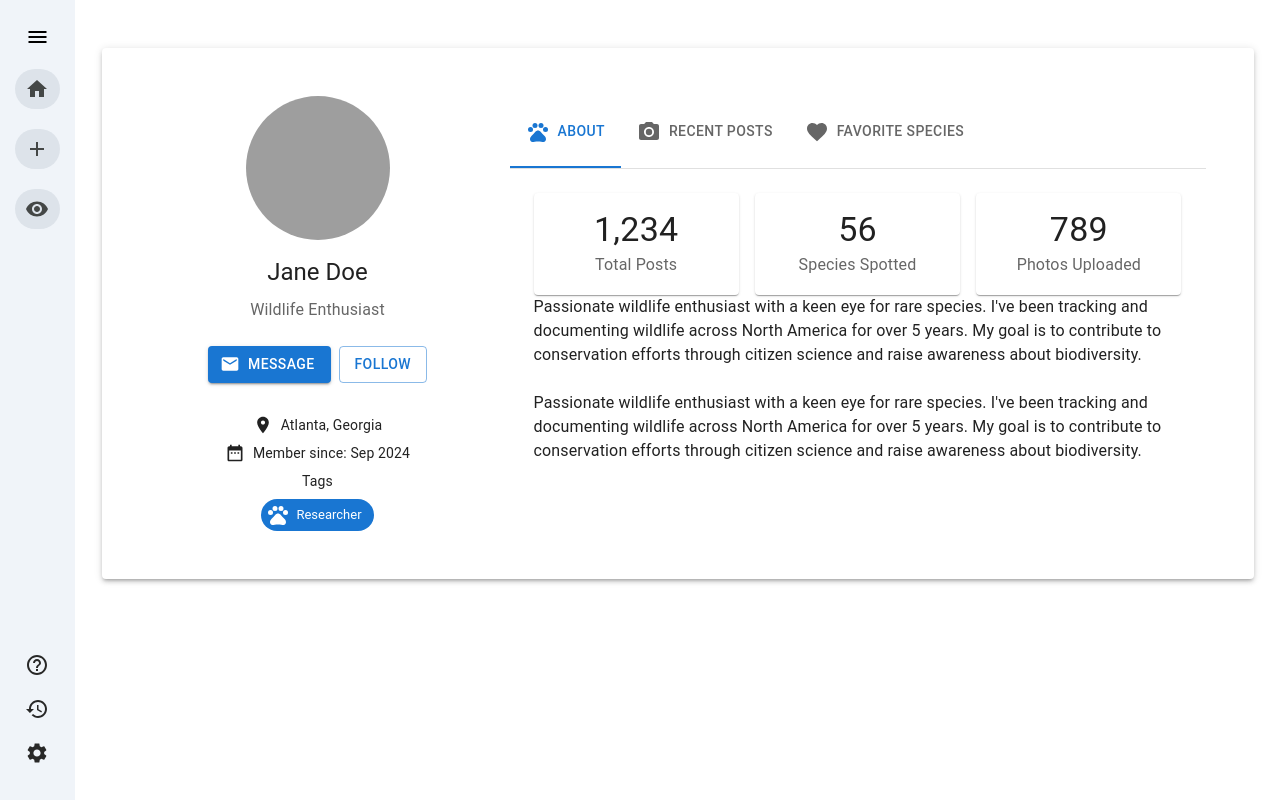
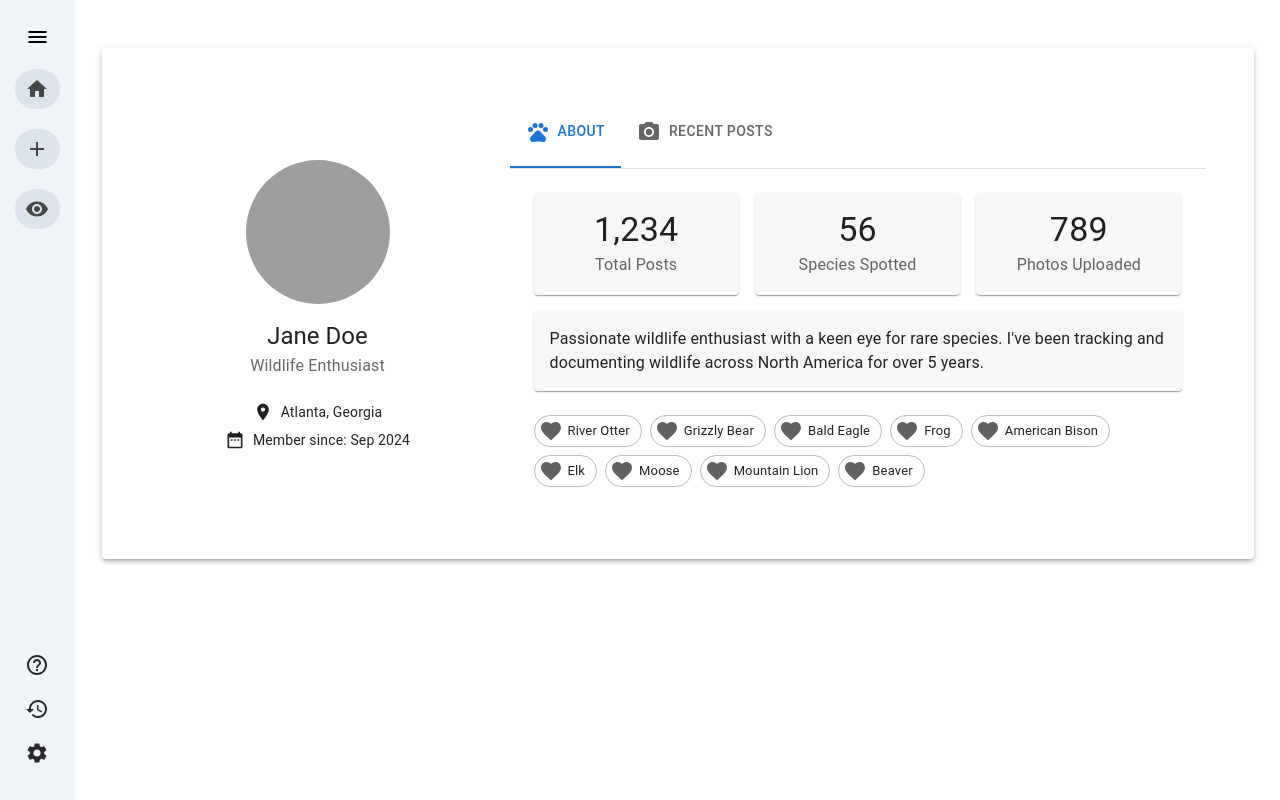
Before and after one commit to The-Enforcers/WildLife-Tracker-Repo-JIC4125, a React (Create React App) app in the folder frontend/: page /profile in a window 1280 px wide. Built offline with nearby package versions, Linux system fonts and the light colour scheme; grey boxes are pictures that could not be loaded.

Commit message:
added post btn to homepage and updated profile page

```diff
--- a/frontend/src/components/SearchBox/SearchBox.css
+++ b/frontend/src/components/SearchBox/SearchBox.css
@@ -1,8 +1,9 @@
 .search-container {
   display: flex;
   align-items: center;
-  gap: 10px; /* Space between search box and icons */
+  gap: 10px;
   margin: 10px;
+  width: 95%;
 }
 
 .search-box {
--- a/frontend/src/pages/CreatePost/CreatePostPage.js
+++ b/frontend/src/pages/CreatePost/CreatePostPage.js
@@ -40,6 +40,7 @@ const CreatePostPage = () => {
   const [customAttachmentType, setCustomAttachmentType] = useState("");
   const [recommendations, setRecommendations] = useState("");
   const [image, setImage] = useState(null);
+  // eslint-disable-next-line
   const [error, setError] = useState("");
   const navigate = useNavigate();
 
--- a/frontend/src/pages/ProfilePage/ProfilePage.js
+++ b/frontend/src/pages/ProfilePage/ProfilePage.js
@@ -28,7 +28,6 @@ import {
 
 import Sidebar from "../../components/Sidebar/Sidebar";
 
-
 const StyledPaper = styled(Paper)(({ theme }) => ({
   padding: theme.spacing(3),
   marginTop: theme.spacing(3),
@@ -52,6 +51,7 @@ const StatsCard = styled(Card)(({ theme }) => ({
   flexDirection: "column",
   justifyContent: "center",
   alignItems: "center",
+  background: "#12121208",
   padding: theme.spacing(2),
 }));
 
@@ -93,6 +93,7 @@ export default function ProfilePage() {
                 item
                 xs={12}
                 md={4}
+                mt={8}
                 sx={{
                   display: "flex",
                   flexDirection: "column",
@@ -103,9 +104,7 @@ export default function ProfilePage() {
                   alt="Jane Doe"
                   src="/placeholder.svg?height=200&width=200"
                 />
-                <Typography variant="h5" gutterBottom>
-                  Jane Doe
-                </Typography>
+                <Typography variant="h5">Jane Doe</Typography>
                 <Typography
                   variant="subtitle1"
                   color="textSecondary"
@@ -113,16 +112,7 @@ export default function ProfilePage() {
                 >
                   Wildlife Enthusiast
                 </Typography>
-                <Box sx={{ mt: 2, mb: 2 }}>
-                  <Button
-                    variant="contained"
-                    startIcon={<Email />}
-                    sx={{ mr: 1 }}
-                  >
-                    Message
-                  </Button>
-                  <Button variant="outlined">Follow</Button>
-                </Box>
+
                 <Box sx={{ display: "flex", alignItems: "center", mt: 2 }}>
                   <LocationOn fontSize="small" sx={{ mr: 1 }} />
                   <Typography variant="body2">Atlanta, Georgia</Typography>
@@ -132,14 +122,6 @@ export default function ProfilePage() {
                   <Typography variant="body2">
                     Member since: Sep 2024
                   </Typography>
-                </Box>
-                <Box>
-                  <Typography pt={1} variant="body2">
-                    Tags
-                  </Typography>
-                </Box>
-                <Box sx={{ mt: 1, display: "flex", gap: 1 }}>
-                  <Chip icon={<Pets />} label="Researcher" color="primary" />
                 </Box>
               </Grid>
               <Grid item xs={12} md={8}>
@@ -153,11 +135,6 @@ export default function ProfilePage() {
                     <Tab
                       label="Recent Posts"
                       icon={<CameraAlt />}
-                      iconPosition="start"
-                    />
-                    <Tab
-                      label="Favorite Species"
-                      icon={<Favorite />}
                       iconPosition="start"
                     />
                   </Tabs>
@@ -189,23 +166,36 @@ export default function ProfilePage() {
                       </StatsCard>
                     </Grid>
                   </Grid>
-
-                  <Typography variant="body1">
-                    Passionate wildlife enthusiast with a keen eye for rare
-                    species. I've been tracking and documenting wildlife across
-                    North America for over 5 years. My goal is to contribute to
-                    conservation efforts through citizen science and raise
-                    awareness about biodiversity.
-                  </Typography>
+                  <Box mt={2}>
+                    <StatsCard>
+                      <Typography variant="body1">
+                        Passionate wildlife enthusiast with a keen eye for rare
+                        species. I've been tracking and documenting wildlife
+                        across North America for over 5 years.
+                      </Typography>
+                    </StatsCard>
+                  </Box>
                   <br />
-                  <Typography variant="body1">
-                    Passionate wildlife enthusiast with a keen eye for rare
-                    species. I've been tracking and documenting wildlife across
-                    North America for over 5 years. My goal is to contribute to
-                    conservation efforts through citizen science and raise
-                    awareness about biodiversity.
-                  </Typography>
-                  <br />
+                  <Box sx={{ display: "flex", flexWrap: "wrap", gap: 1 }}>
+                    {[
+                      "River Otter",
+                      "Grizzly Bear",
+                      "Bald Eagle",
+                      "Frog",
+                      "American Bison",
+                      "Elk",
+                      "Moose",
+                      "Mountain Lion",
+                      "Beaver",
+                    ].map((species) => (
+                      <Chip
+                        key={species}
+                        label={species}
+                        icon={<Favorite />}
+                        variant="outlined"
+                      />
+                    ))}
+                  </Box>
                 </TabPanel>
                 <TabPanel value={value} index={1}>
                   <List>
@@ -245,29 +235,6 @@ export default function ProfilePage() {
                     ))}
                   </List>
                 </TabPanel>
-                <TabPanel value={value} index={2}>
-                  <Box sx={{ display: "flex", flexWrap: "wrap", gap: 1 }}>
-                    {[
-                      "Gray Wolf",
-                      "Grizzly Bear",
-                      "Bald Eagle",
-                      "American Bison",
-                      "Elk",
-                      "Moose",
-                      "Mountain Lion",
-                      "Beaver",
-                      "River Otter",
-                      "Pronghorn",
-                    ].map((species) => (
-                      <Chip
-                        key={species}
-                        label={species}
-                        icon={<Favorite />}
-                        variant="outlined"
-                      />
-                    ))}
-                  </Box>
-                </TabPanel>
               </Grid>
             </Grid>
           </StyledPaper>
```
